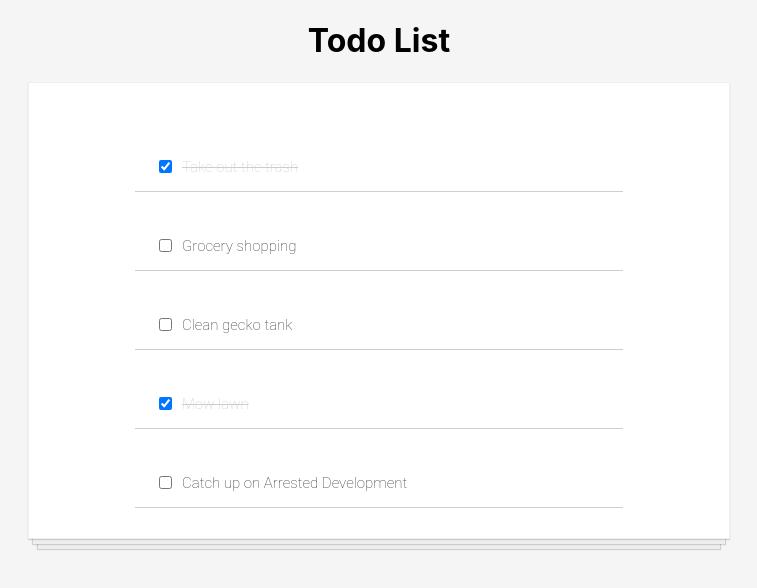
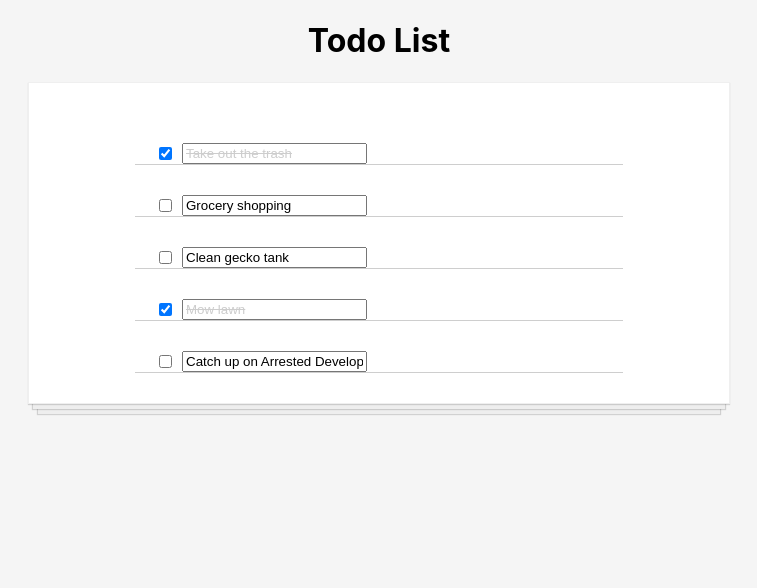
Before and after one commit to DanCurrie15/React-Todo-App, a React (Create React App) app: page / in a window 1280 px wide. Shown: the top 588 px of the page, without its empty margins (261-1018 px from the left). Built offline with nearby package versions, Linux system fonts and the light colour scheme.

Commit message:
feat: text fields
text of todo items are now input fields

```diff
--- a/src/App.css
+++ b/src/App.css
@@ -44,6 +44,7 @@ h1 {
 .completedStyle {
   color: #cdcdcd;
   text-decoration: line-through;
+  pointer-events: none;
 }
 
 input[type=checkbox] {
--- a/src/App.js
+++ b/src/App.js
@@ -13,13 +13,16 @@ class App extends Component {
     this.handleChange = this.handleChange.bind(this);
   }
 
-  handleChange(id) {
+  handleChange(id, type, value) {
     this.setState(prevState => {
       const updatedTodos = prevState.todos.map(todo => {
-        if (todo.id === id) {
+        if (todo.id === id && type === "checkbox") {
           todo.completed = !todo.completed;
         }
-        return todo
+        if (todo.id === id && type === "text") {
+          todo.text = value;
+        }
+        return todo;
       });
       return {
         todos: updatedTodos
--- a/src/components/TodoItem.js
+++ b/src/components/TodoItem.js
@@ -7,9 +7,13 @@ class TodoItem extends Component {
       <div className="todo-item">
         <input type="checkbox"
                checked={this.props.todoInfo.completed}
-               onChange={() => this.props.handleChange(this.props.todoInfo.id)}
+               onChange={() => this.props.handleChange(this.props.todoInfo.id, "checkbox")}
             />
-        <p className={this.props.todoInfo.completed ? "completedStyle": null}>{this.props.todoInfo.text}</p>
+        <input type="text"
+               className={this.props.todoInfo.completed ? "completedStyle": null}
+               value= {this.props.todoInfo.text}
+               onChange={(event) => this.props.handleChange(this.props.todoInfo.id, "text", event.target.value)}
+            />
       </div>
     );
   }
```
Also changed, not shown: 1 other file (tests, documents, lock files or other folders).
